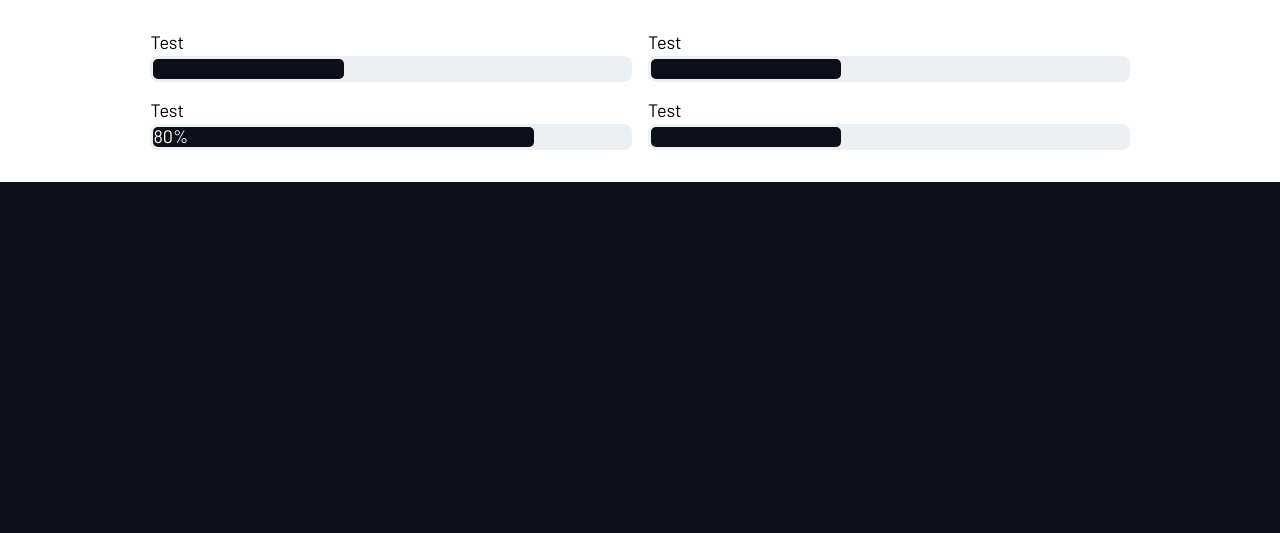
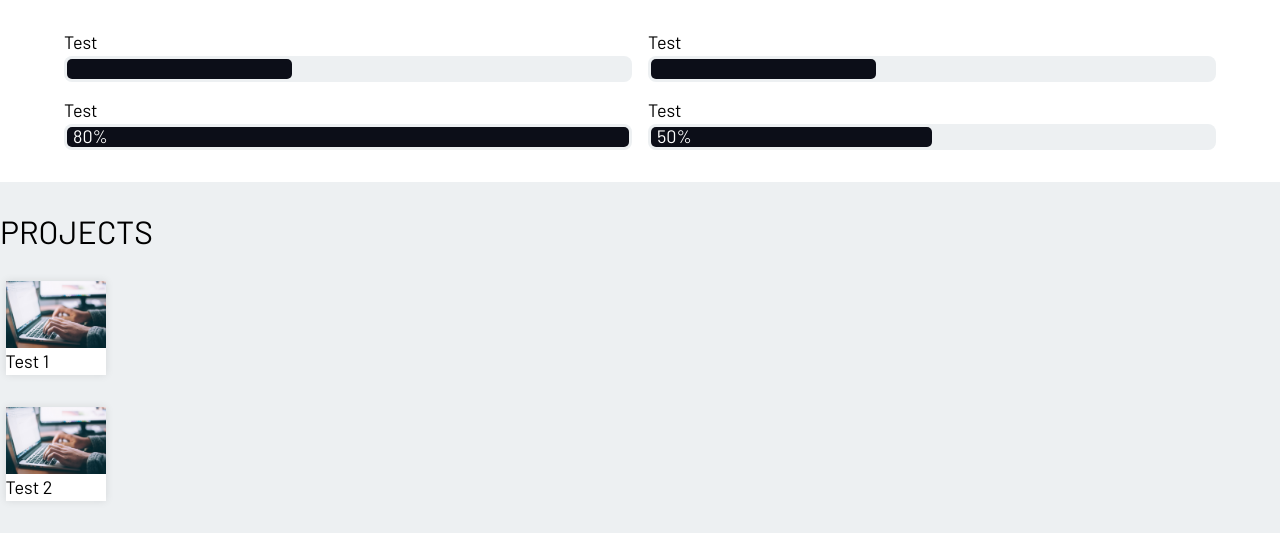
Before and after one commit to robnmrz/portfolio-page, a plain HTML site: page index.html in a window 1280 px wide. Shown: the part 1521-2054 px from the top of the page. Before the commit the page ends 1703 px from the top, so only its background shows below. Drawn offline with Linux system fonts and the light colour scheme; a web font is replaced by a local one.

Commit message:
Added projects section

```diff
--- a/assets/css/style.css
+++ b/assets/css/style.css
@@ -342,6 +342,32 @@ select {
     text-align: left;
 }
 
+.project-card {
+    display: grid;
+    background-color: hsl(var(--clr-white));
+    grid-template-areas:
+        'image'
+        'description';
+    width: 90%;
+    justify-self: center;
+    box-shadow: 0px 0px 8px hsl(var(--clr-black) / 0.1);
+}
+
+.project-card-image {
+    grid-area: image;
+    justify-self: center;
+    justify-content: center;
+}
+
+.project-card-image > img {
+    max-width: 100%;
+    object-fit: cover;
+}
+
+.project-card-content {
+    grid-area: description;
+}
+
 /* ------------------------------ */
 /* Layout                         */
 /* ------------------------------ */
@@ -449,6 +475,31 @@ select {
 
 .grid-container--experience >* .wrapper > div > div{
     line-height:100%;
+    text-align: left;
+    padding-left: 6px;
+}
+
+/* Projects section layout */
+
+.grid-container--projects{
+    background-color: hsl(var(--clr-light));
+    color: hsl( var(--clr-black));
+    --flow-space: 2rem;
+    grid-template-areas:
+        'title'
+        'content';
+    padding: 2rem 0 0 0;
+}
+
+.grid-container--projects > h1 {
+    grid-area: title;
+}
+
+.grid-container--projects > .project-card-grid {
+    grid-area: content;
+    width: 100%;
+    margin: 2rem 0;
+    row-gap: var(--gap, 2rem);
 }
 
 /* Media queries */
@@ -474,8 +525,6 @@ select {
         font-size: var(--fs-620);
     }
 
-    .grid-container--experience {
-    }
 }
 
 @media (min-width: 55em) {
@@ -548,6 +597,7 @@ select {
 
     .grid-container--experience > .experience-bars{
         flex-wrap: wrap;
+        width: 100%;
     }
 
     .grid-container--experience > .experience-bars > *.wrapper {
--- a/index.html
+++ b/index.html
@@ -92,14 +92,29 @@
                 <div class="wrapper">
                     <div class="experience-titel">Test</div>
                     <div class="progressbar">
-                        <div style="width: 80%;">80%</div>
+                        <div style="width: 100%;">80%</div>
                     </div>
                 </div>
                 <div class="wrapper">
                     <div class="experience-titel">Test</div>
                     <div class="progressbar">
-                        <div></div>
+                        <div style="width: 50%;">50%</div>
                     </div>
+                </div>
+            </div>
+        </div>
+    </section>
+    <section class="projects">
+        <div class="grid-container grid-container--projects">
+            <h1 class="uppercase fs-600"><span aria-hidden="true"></span>Projects</h1>
+            <div class="grid project-card-grid">
+                <div class="project-card">
+                    <div class="project-card-image"><img src="assets/img/background-image.jpg" alt=""></div>
+                    <div class="project-card-content">Test 1</div>
+                </div>
+                <div class="project-card">
+                    <div class="project-card-image"><img src="assets/img/background-image.jpg" alt=""></div>
+                    <div class="project-card-content">Test 2</div>
                 </div>
             </div>
         </div>
```
